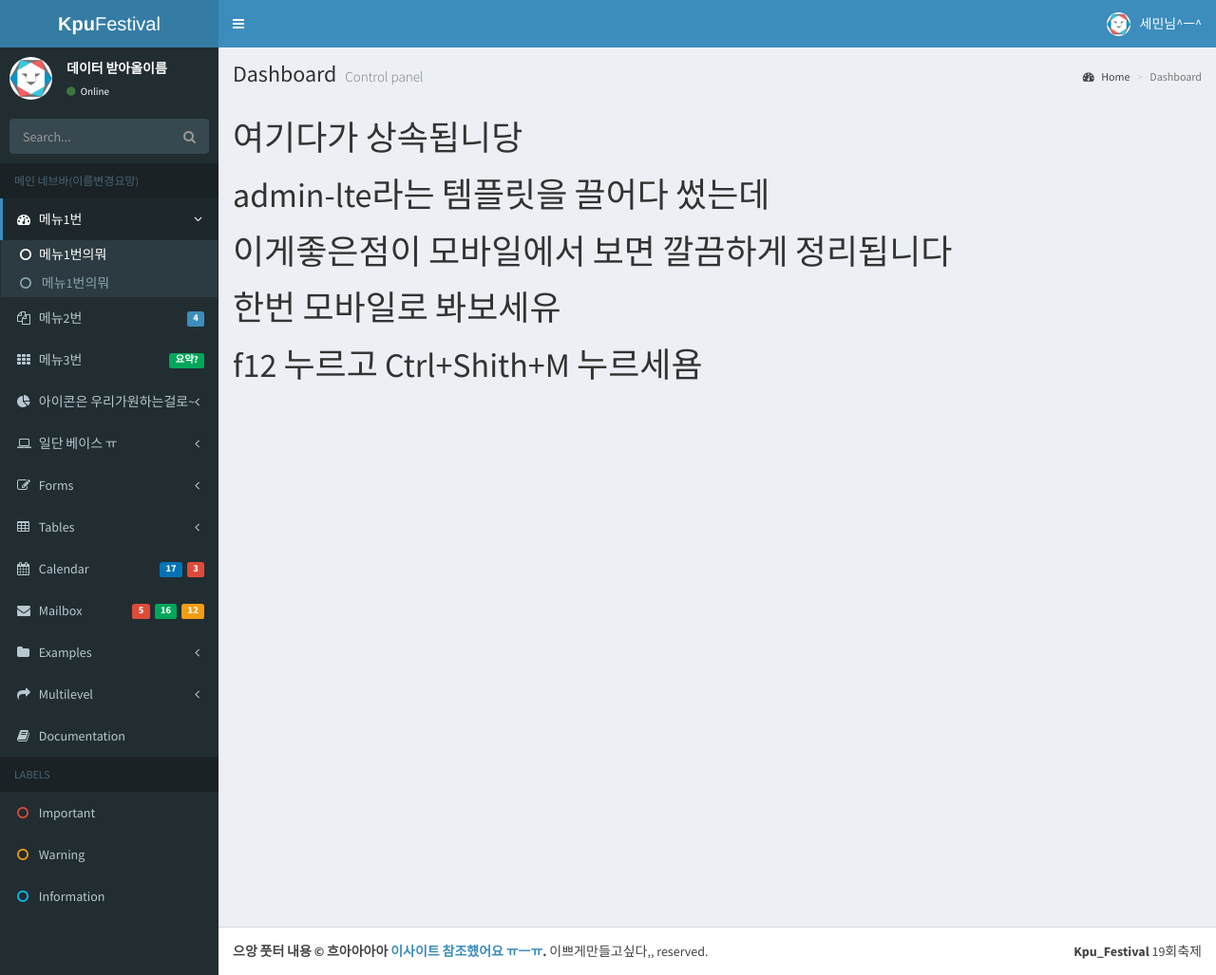
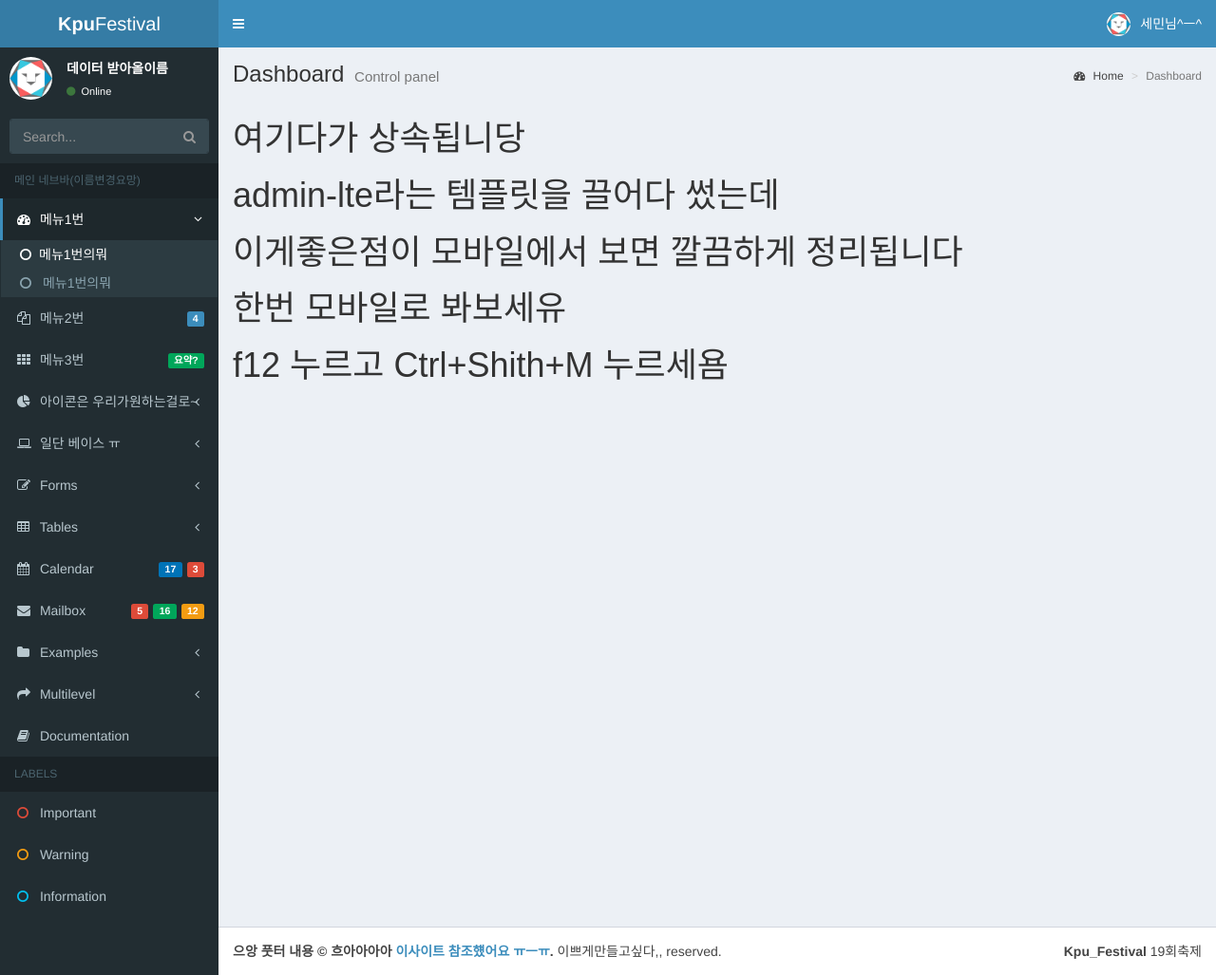
Before and after one commit to kitejun/kpufestival, a Django app: page / in a window 1280 px wide. Shown: the whole page at 95% size. Run offline with Django 3.2, Linux system fonts and the light colour scheme; some libraries are stand-ins or nearby versions; some web fonts are replaced.

Commit message:
수정중

```diff
--- a/kpufestival/templates/base.html
+++ b/kpufestival/templates/base.html
@@ -9,7 +9,7 @@
   <meta charset="utf-8">
   <meta http-equiv="X-UA-Compatible" content="IE=edge">
   <title>Kpu_Festival</title>
-  <!-- Tell the browser to be responsive to screen width -->
+  <!-- 이게있어야 반응형 웹으로 설정가능 ㅇㅅㅇ -->
   <meta content="width=device-width, initial-scale=1, maximum-scale=1, user-scalable=no" name="viewport">
 
 
@@ -31,18 +31,6 @@
 
 
 
-
-
-
-  <!-- HTML5 Shim and Respond.js IE8 support of HTML5 elements and media queries -->
-  <!-- WARNING: Respond.js doesn't work if you view the page via file:// -->
-  <!--[if lt IE 9]>
-  <script src="https://oss.maxcdn.com/html5shiv/3.7.3/html5shiv.min.js"></script>
-  <script src="https://oss.maxcdn.com/respond/1.4.2/respond.min.js"></script>
-  <![endif]-->
-
-  <!-- Google Font -->
-  <link rel="stylesheet" href="https://fonts.googleapis.com/css?family=Source+Sans+Pro:300,400,600,700,300italic,400italic,600italic">
 </head>
 <body class="hold-transition skin-blue sidebar-mini">
 <div class="wrapper">
```
